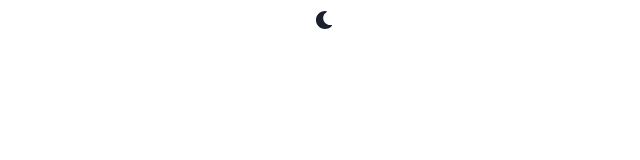
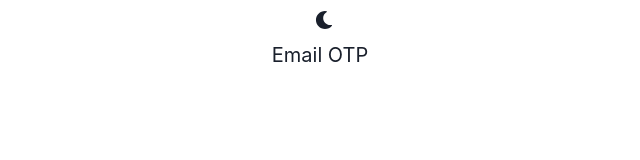
Before and after one commit to itskhaledmohammad/ts-react-login-flow, a React (Create React App) app: page /otp/email in a window 1280 px wide. Shown: the top 160 px of the page, without its empty margins (320-960 px from the left). Built offline with nearby package versions, Linux system fonts and the light colour scheme.

Commit message:
Created basic skeleton of each page.

```diff
--- a/package.json
+++ b/package.json
@@ -43,5 +43,8 @@
       "last 1 firefox version",
       "last 1 safari version"
     ]
+  },
+  "devDependencies": {
+    "@types/react-router-dom": "^5.1.7"
   }
 }
--- a/src/App.tsx
+++ b/src/App.tsx
@@ -3,16 +3,19 @@ import {
   ChakraProvider,
   Box,
   theme,
-  Text
 } from "@chakra-ui/react"
-import ReactDOM from "react-dom"
 import {
   BrowserRouter as Router,
   Switch,
   Route,
-  useParams
+  Redirect,
 } from "react-router-dom";
 
+import Login from './login/Login';
+import LoginPassword from './login_password/LoginPassword';
+import OTPEmail from './otp_email/OTPEmail';
+import OTPSms from './otp_sms/OTPSms';
+import Signup from './signup/Signup';
 
 import { ColorModeSwitcher } from "./ColorModeSwitcher"
 
@@ -23,17 +26,24 @@ export const App = ():JSX.Element => (
       <Router>
         <Switch>
           <Route exact path="/">
-            <Text>Home Page</Text>
+            <Redirect to="/login_with_password"></Redirect>
+          </Route>
+          <Route exact path="/login_with_password">
+            <LoginPassword/>
           </Route>
           <Route exact path="/login">
-            <Text>Login Page</Text>
+            <Login/>
           </Route>
           <Route exact path="/signup">
-            <Text>Signup</Text>
+            <Signup />
           </Route>
-          <Route exact path="/otp">
-            <Text>OTP</Text>
+          <Route exact path="/otp/email">
+            <OTPEmail />
           </Route>
+          <Route exact path="/otp/sms">
+            <OTPSms />
+          </Route>
+
         </Switch>
       </Router>
     </Box>
--- /dev/null
+++ b/src/login/Login.tsx
@@ -0,0 +1,7 @@
+import React from "react"
+import {Text} from "@chakra-ui/react"
+export const Login = ():JSX.Element => (
+    <Text>Login Page</Text>
+)
+
+export default Login;
--- /dev/null
+++ b/src/login_password/LoginPassword.tsx
@@ -0,0 +1,7 @@
+import React from "react"
+import {Text} from "@chakra-ui/react"
+const LoginPassword = ():JSX.Element => (
+    <Text>Login with Password Page</Text>
+)
+
+export default LoginPassword;
--- /dev/null
+++ b/src/otp_email/OTPEmail.tsx
@@ -0,0 +1,7 @@
+import React from "react"
+import {Text} from "@chakra-ui/react"
+export const OTPEmail = ():JSX.Element => (
+    <Text>Email OTP</Text>
+)
+
+export default OTPEmail;
--- /dev/null
+++ b/src/otp_sms/OTPSms.tsx
@@ -0,0 +1,7 @@
+import React from "react"
+import {Text} from "@chakra-ui/react"
+export const OTPSms = ():JSX.Element => (
+    <Text>SMS OTP</Text>
+)
+
+export default OTPSms;
--- /dev/null
+++ b/src/signup/Signup.tsx
@@ -0,0 +1,7 @@
+import React from "react"
+import {Text} from "@chakra-ui/react"
+const Signup = ():JSX.Element => (
+    <Text>Signup</Text>
+)
+
+export default Signup;
```
Also changed, not shown: 2 other files (tests, documents, lock files or other folders).
